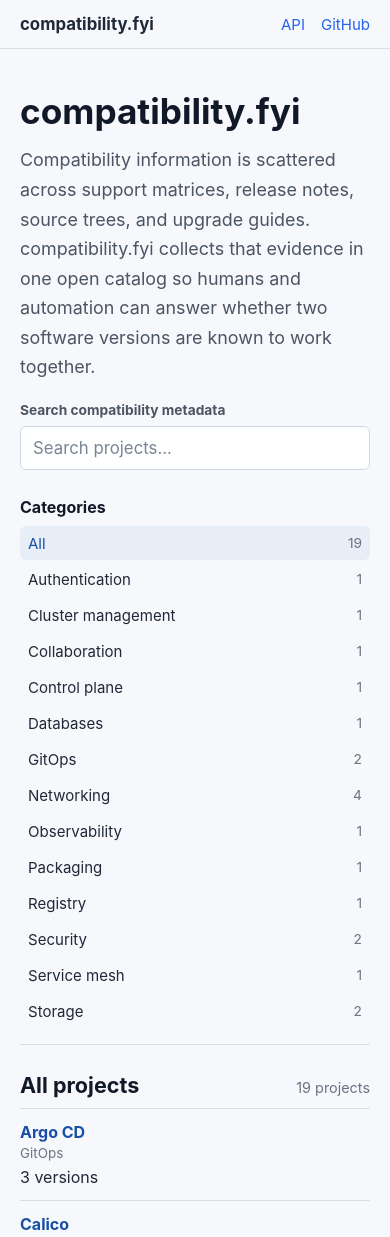
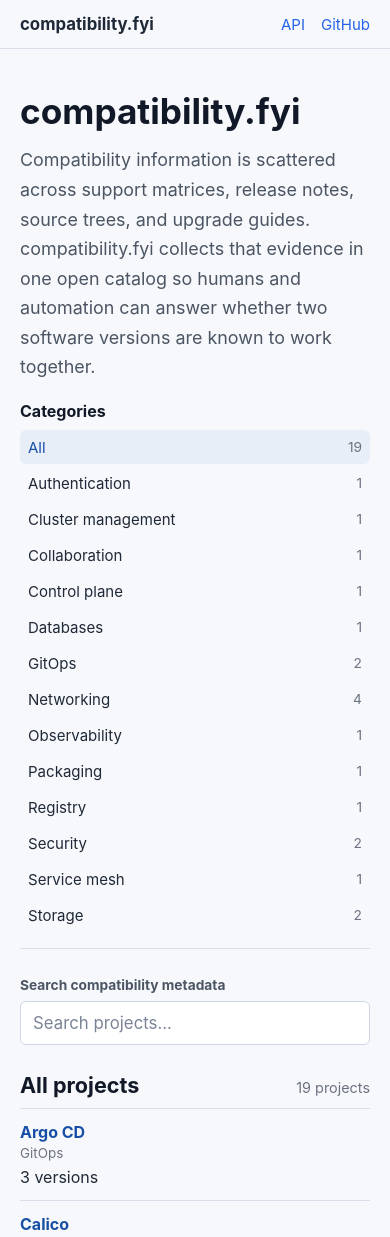
Before and after one commit to compatibility-fyi/compatibility.fyi, a React (Vite) app: page / in a window 390 px wide. Shown: the top 1237 px of the page. Built offline with nearby package versions, Linux system fonts and the light colour scheme.

Commit message:
fix: reorder mobile catalog search

```diff
--- a/src/app/pages/LandingPage.tsx
+++ b/src/app/pages/LandingPage.tsx
@@ -79,7 +79,8 @@
         </p>
       </section>
 
-      <section className="catalog-search" aria-label="Project search">
+      <section className="catalog-layout">
+        <div className="catalog-search" aria-label="Project search">
           <label htmlFor="project-search">Search compatibility metadata</label>
           <input
             id="project-search"
@@ -88,9 +89,8 @@
             onChange={(event) => setQuery(event.target.value)}
             placeholder="Search projects..."
           />
-      </section>
+        </div>
 
-      <section className="catalog-layout">
         <aside className="catalog-sidebar" aria-label="Categories">
           <h2>Categories</h2>
           <nav>
--- a/src/app/styles.css
+++ b/src/app/styles.css
@@ -98,7 +98,8 @@
 .catalog-search {
   display: grid;
   gap: 8px;
-  margin: 0 0 28px;
+  grid-area: search;
+  margin: 0;
 }
 
 .catalog-search label,
@@ -143,14 +144,22 @@
   align-items: start;
   display: grid;
   gap: 28px;
+  grid-template-areas:
+    'search search'
+    'sidebar results';
   grid-template-columns: 230px minmax(0, 1fr);
 }
 
 .catalog-sidebar {
   border-right: 1px solid #d8dee8;
+  grid-area: sidebar;
   padding-right: 18px;
   position: sticky;
   top: 16px;
+}
+
+.catalog-results {
+  grid-area: results;
 }
 
 .catalog-sidebar h2 {
@@ -961,6 +970,13 @@
     grid-template-columns: 1fr;
   }
 
+  .catalog-layout {
+    grid-template-areas:
+      'sidebar'
+      'search'
+      'results';
+  }
+
   .catalog-sidebar,
   .docs-toc {
     border-bottom: 1px solid #d8dee8;
```
Lines whose indentation alone changed are shown as unchanged.
